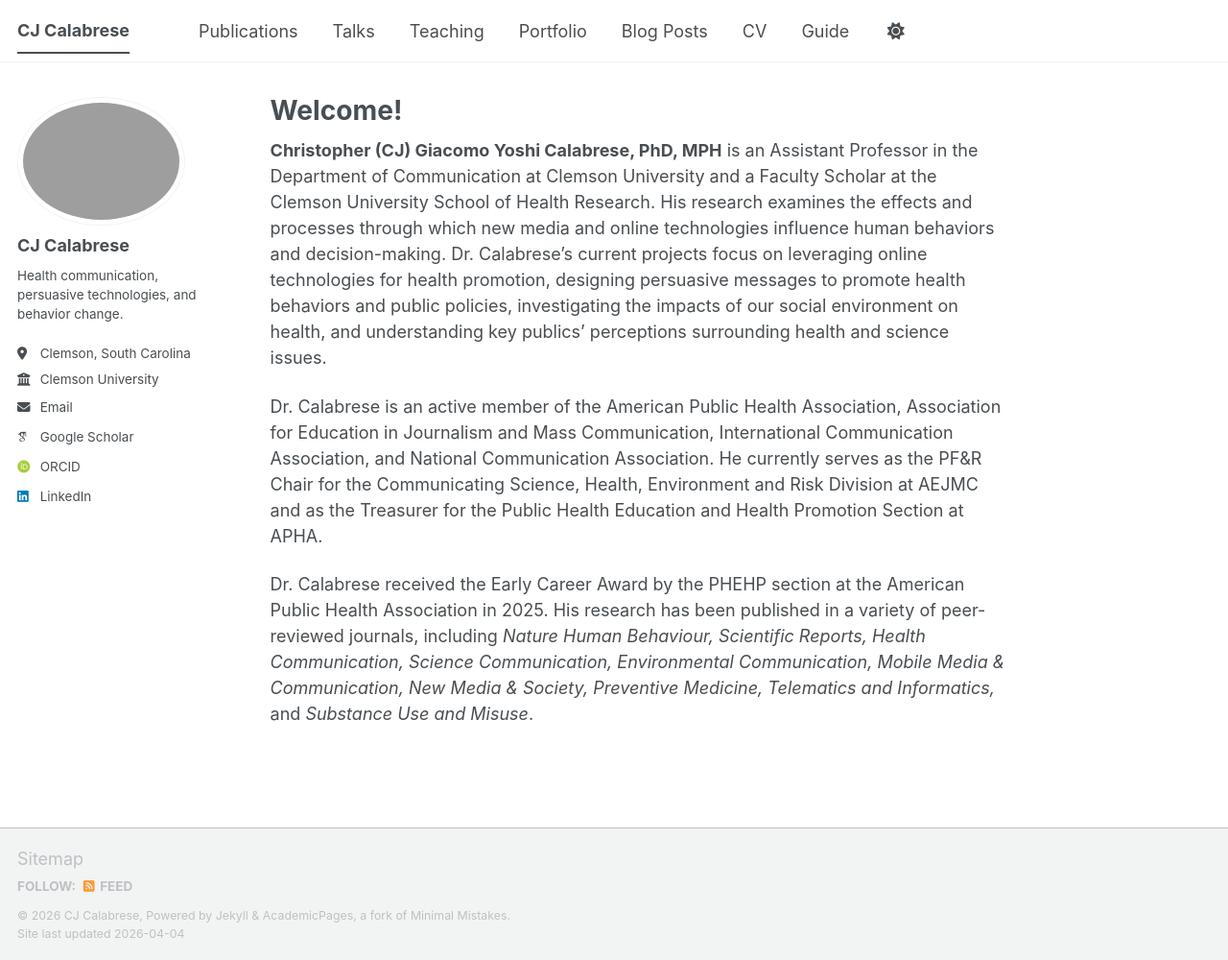
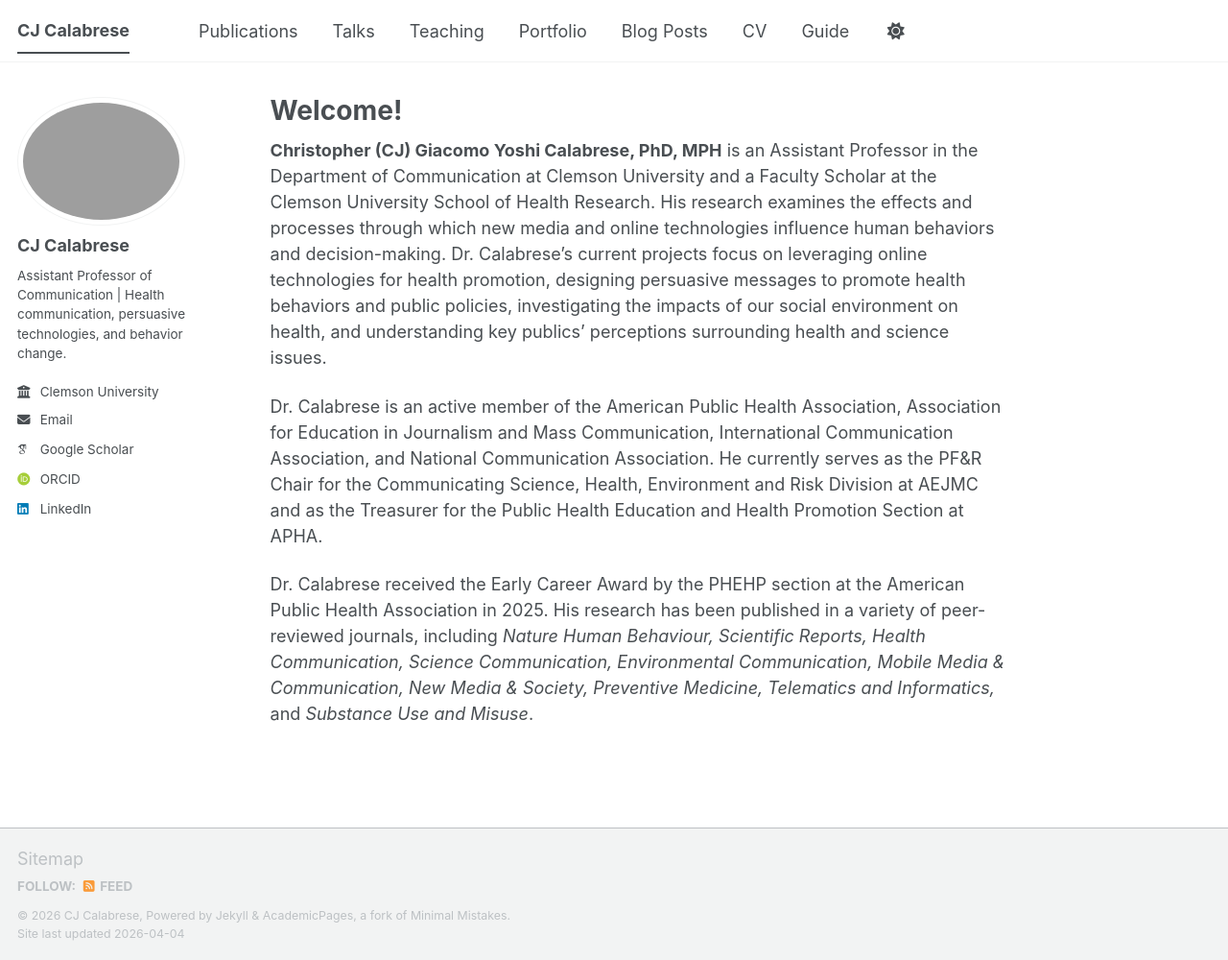
Before and after one commit to cjcalabresephd/cjcalabresephd.github.io, a Jekyll site: the page built from _pages/about.md, in a window 1280 px wide and 1000 px high. Shown: the whole window at 96% size. Built offline with Jekyll 4.4.1, drawn with Linux system fonts in a browser that asks for light colours; some web fonts are replaced; a script bundle is joined from its source files by our own code; library files that are not in the unit come from our copies.

Commit message:
Revise description and bio in _config.yml
Updated the description and bio for CJ Calabrese's site.

```diff
--- a/_config.yml
+++ b/_config.yml
@@ -12,7 +12,7 @@
 title                    : "CJ Calabrese"
 title_separator          : "-"
 name                     : &name "CJ Calabrese"
-description              : &description "CJ Calabrese's academic portfolio"   # Update this with a general description of your site, this is the default if not overridden by a page
+description              : &description "CJ Calabrese's Academic Website"   # Update this with a general description of your site, this is the default if not overridden by a page
 url                      : "https://cjcalabresephd.github.io"
 baseurl                  : "" # the subpath of your site, e.g. "/blog"
 repository               : "cjcalabresephd/cjcalabresephd.github.io"
@@ -25,8 +25,8 @@
   avatar           : "profile.png"
   name             : "CJ Calabrese"
   pronouns         : # example: "she/her"
-  bio              : "Health communication, persuasive technologies, and behavior change."
-  location         : "Clemson, South Carolina"
+  bio              : "Assistant Professor of Communication | Health communication, persuasive technologies, and behavior change."
+  location         : # Clemson, South Carolina
   employer         : "Clemson University"
   uri              : # URL
   email            : "cgcalab@clemson.edu"
```
